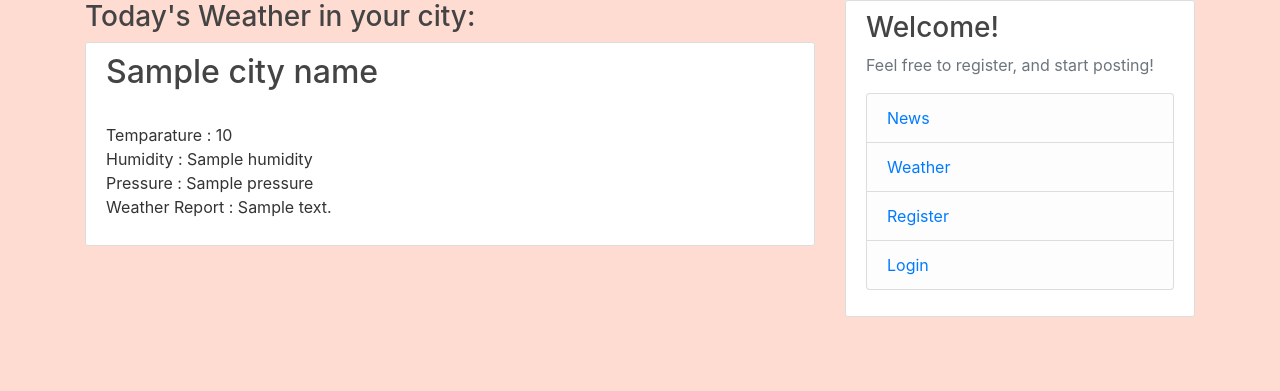
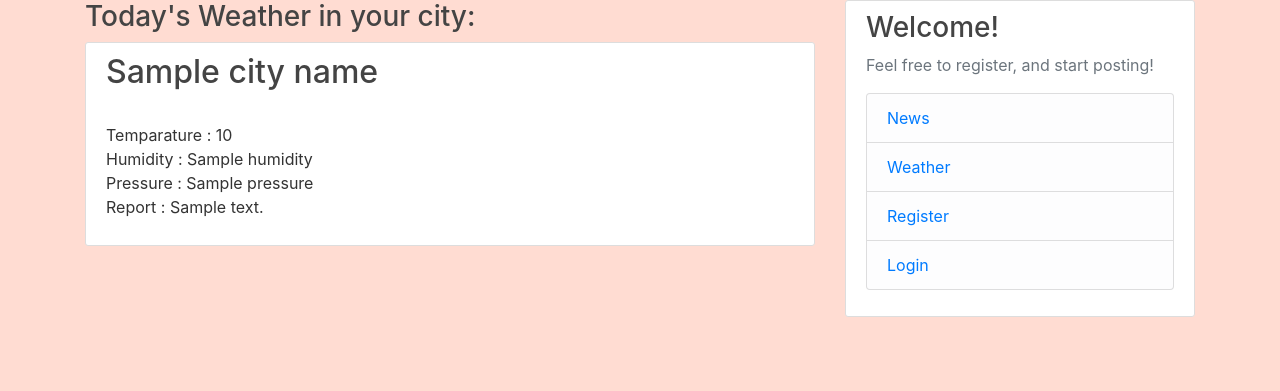
Before and after one commit to realnihal/buzzby.ml-A-Social-Media-site, a Flask app: template flaskblog/templates/weather.html in a window 1280 px wide. Shown: the part 80-471 px from the top of the page. Run offline with Flask 2, Linux system fonts and the light colour scheme; the template is opened without the code that fills it: most values are stand-ins (such as "Sample title", 1, 10 or a date in 2020); some libraries are stand-ins or nearby versions.

Commit message:
weather page

```diff
--- a/flaskblog/templates/weather.html
+++ b/flaskblog/templates/weather.html
@@ -3,12 +3,12 @@
 <h3>Today's Weather in your city:</h3>
 <div class='content-section'>
 <div>
-    <h2 class="article-title">{{ city_name }}</h2>
+    <h2 class="article-title">{{ city_name.title }}</h2>
     <p class="article-content">
         Temparature : {{ temperature }}
         Humidity : {{ humidity }}
         Pressure : {{ pressure }}
-        Weather Report : {{ report[0]['description'] }}
+        Report : {{ report[0]['description'] }}
     </p></div>
 </div>
 {% endblock content %}
```
